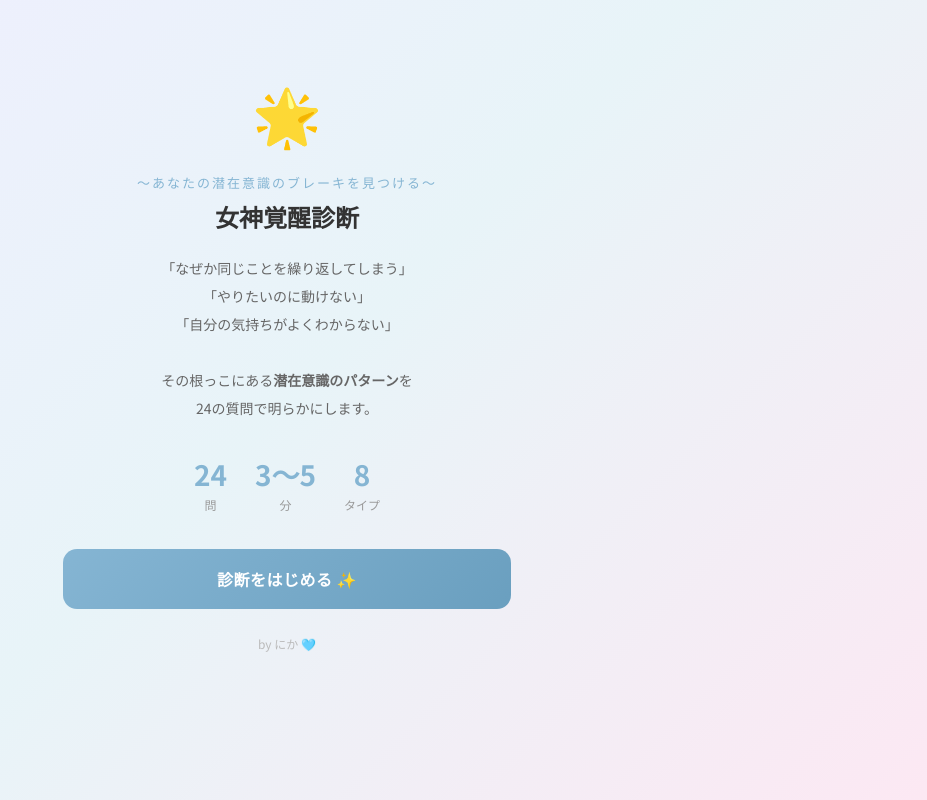
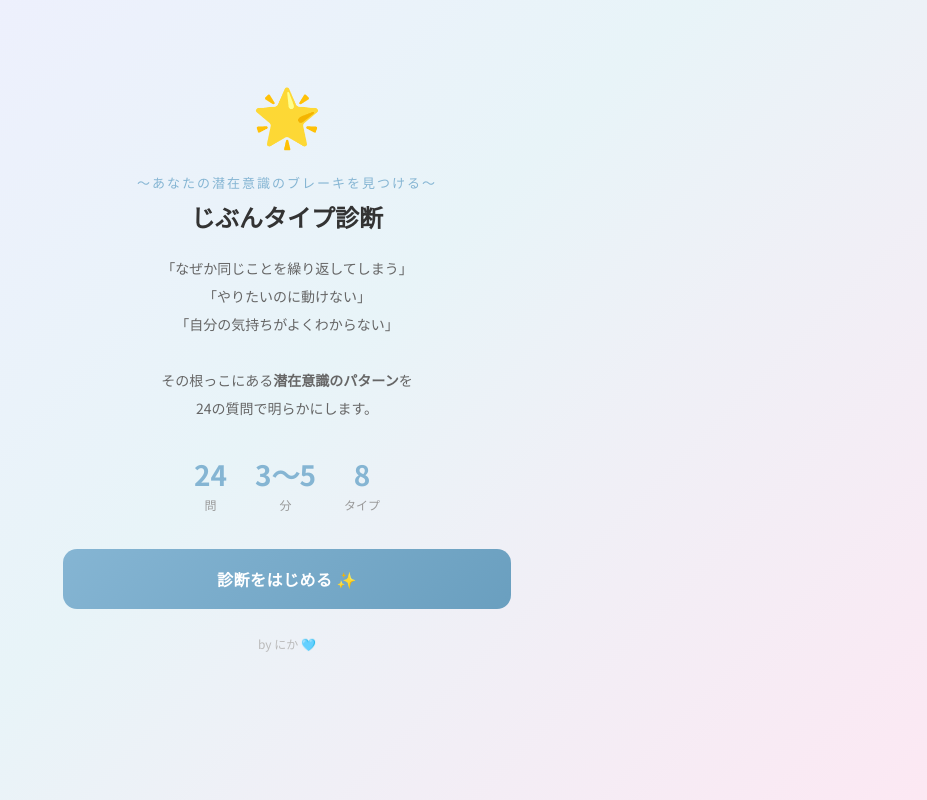
Before and after one commit to nicarooms-alt/shindan-app, a plain HTML site: page index.html in a window 1280 px wide. Shown: the whole page, without its empty margins (353-1280 px from the left). Drawn offline with Linux system fonts and the light colour scheme.

Commit message:
タイトルをじぶんタイプ診断に変更

```diff
--- a/index.html
+++ b/index.html
@@ -3,7 +3,7 @@
 <head>
   <meta charset="UTF-8">
   <meta name="viewport" content="width=device-width, initial-scale=1.0">
-  <title>女神覚醒診断 | にか</title>
+  <title>じぶんタイプ診断 | にか</title>
   <link href="https://fonts.googleapis.com/css2?family=Noto+Sans+JP:wght@300;400;500;700&display=swap" rel="stylesheet">
   <style>
     * { margin: 0; padding: 0; box-sizing: border-box; }
@@ -200,7 +200,7 @@
   <div id="startScreen">
     <div class="start-logo">🌟</div>
     <div class="start-subtitle">〜あなたの潜在意識のブレーキを見つける〜</div>
-    <h1 class="start-title">女神覚醒診断</h1>
+    <h1 class="start-title">じぶんタイプ診断</h1>
     <p class="start-sub">
       「なぜか同じことを繰り返してしまう」<br>
       「やりたいのに動けない」<br>
```
